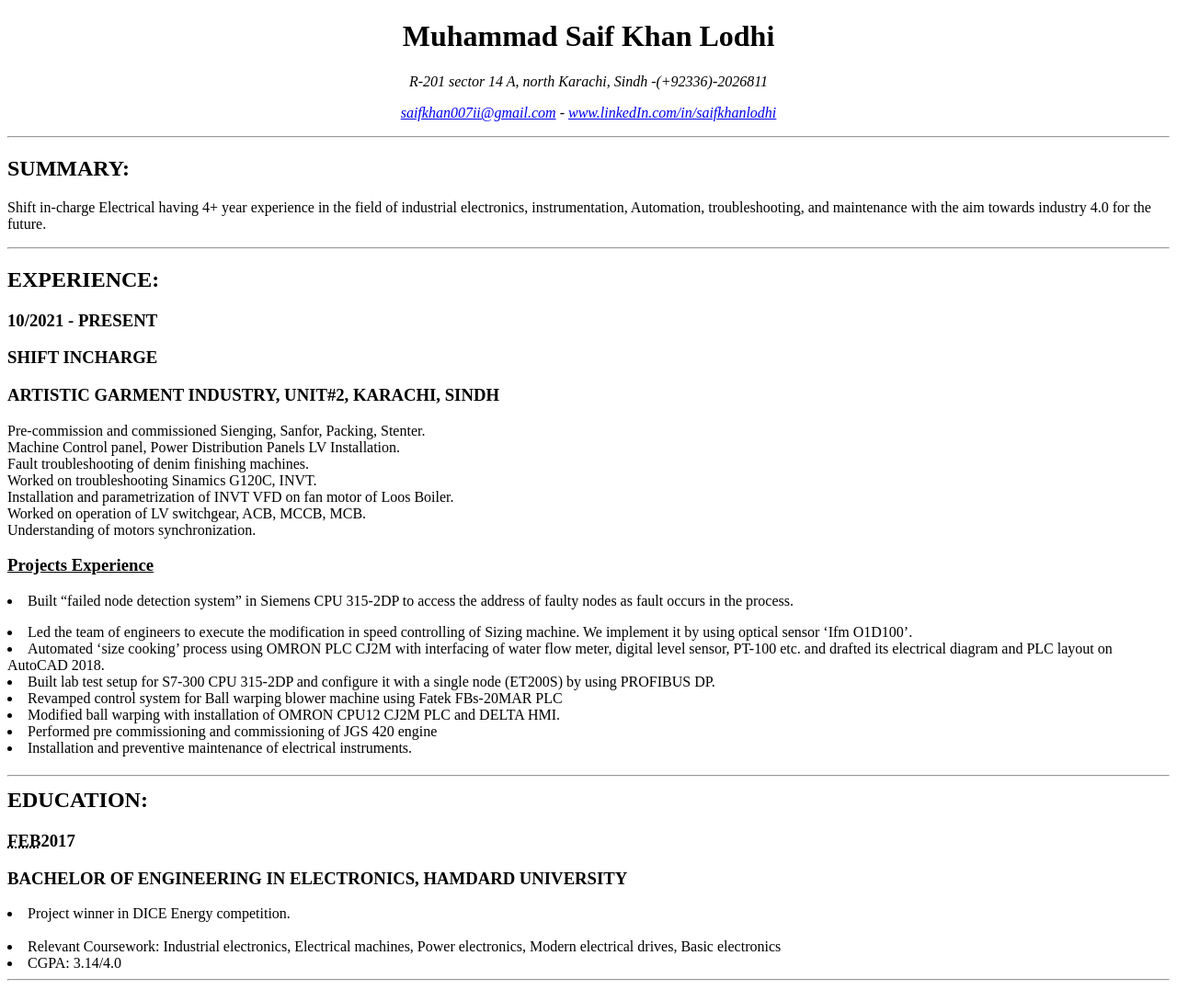
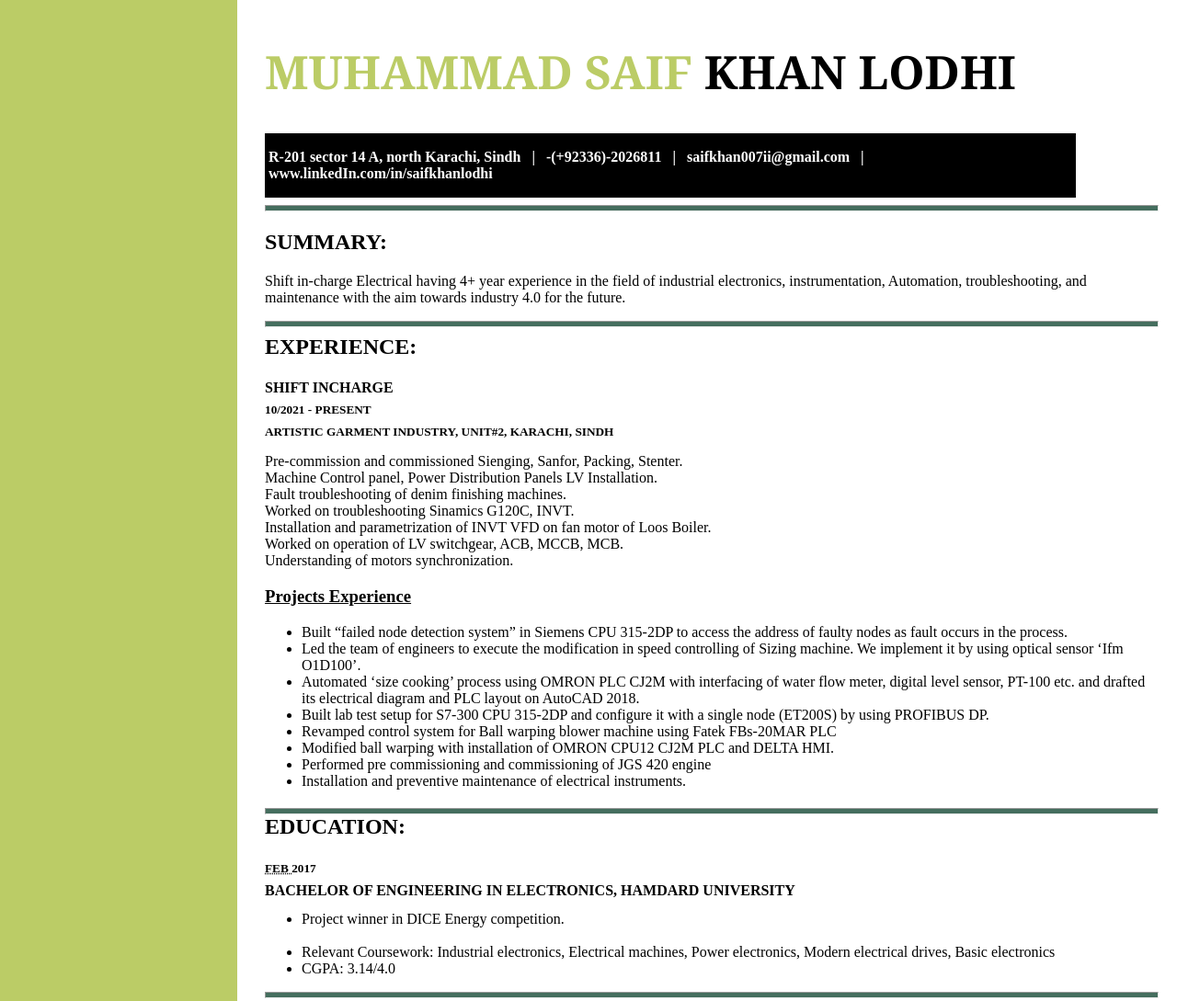
Before and after one commit to engrsaifkhan/My-resume, a plain HTML site: page index.html in a window 1280 px wide. Shown: the top 1089 px of the page at 92% size. Drawn offline with Linux system fonts and the light colour scheme.

Commit message:
css applied

```diff
--- a/index.html
+++ b/index.html
@@ -5,31 +5,34 @@
   <meta charset="utf-8">
   <meta name="viewport" content="width=device-width, initial-scale=1.0">
   <title>SaifKhanResume</title>
-  <style>
-  h1{
-    text-align: center;
-  }
-  #address{
-    text-align: center;
-    font-style: italic;
-  }
-  </style>
+<link rel="stylesheet" href="./style.css">
+
 </head>
 <body>
-  <h1><strong>Muhammad Saif Khan Lodhi</strong></h1>
-<address>
-  <p id="address">R-201 sector 14 A, north Karachi, Sindh -(+92336)-2026811</p>
-    <p id="address"><a href="mailto:saifkhan007ii@gmail.com">saifkhan007ii@gmail.com</a> - <a href="https://www.linkedin.com/in/saifkhanlodhi/">www.linkedIn.com/in/saifkhanlodhi</a></p>
+
+  <div class="content1">
+  <div class="content">
+<br><br>
+  <h1 class="JobPerson"><strong class="firstname">Muhammad Saif</strong class="lastname"> <strong>Khan Lodhi</strong></h1>
+<address class="addressing">
+  <p id="address">R-201 sector 14 A, north Karachi, Sindh &nbsp | &nbsp -(+92336)-2026811  &nbsp | &nbsp
+  <a class="link" href="mailto:saifkhan007ii@gmail.com">saifkhan007ii@gmail.com</a>  &nbsp | &nbsp  <a class="link" href="https://www.linkedin.com/in/saifkhanlodhi/">www.linkedIn.com/in/saifkhanlodhi</a></p>
 </address>
     <hr>
+
         <h2><strong>SUMMARY:</strong></h2>
         <p>Shift in-charge Electrical having 4+ year experience in the field of industrial electronics,
 instrumentation, Automation, troubleshooting, and maintenance with the aim towards industry 4.0
 for the future.<hr></p>
+<div class="experience">
+
+
 <h2><Strong>EXPERIENCE:</strong></h2>
-  <h3>10/2021 - PRESENT</h3>
-  <h3>SHIFT INCHARGE</h3>
-  <h3>ARTISTIC GARMENT INDUSTRY, UNIT#2, KARACHI, SINDH</h3>
+<br>
+<h4>SHIFT INCHARGE</h3>
+  <h5>10/2021 - PRESENT</h3>
+  <h5>ARTISTIC GARMENT INDUSTRY, UNIT#2, KARACHI, SINDH</h3>
+</div>
   <p>Pre-commission and commissioned Sienging, Sanfor, Packing, Stenter.<br>
 Machine Control panel, Power Distribution Panels LV Installation.<br>
 Fault troubleshooting of denim finishing machines.<br>
@@ -38,9 +41,11 @@ Installation and parametrization of INVT VFD on fan motor of Loos Boiler.<br>
 Worked on operation of LV switchgear, ACB, MCCB, MCB. <br>
 Understanding of motors synchronization.<br>
 <h3><u>Projects Experience</u></h3>
-<p><li>Built “failed node detection system” in Siemens CPU 315-2DP to access the address
+<p>
+<ul>
+  <li>Built “failed node detection system” in Siemens CPU 315-2DP to access the address
 of faulty nodes as fault occurs in the process.</li>
-<p><li>Led the team of engineers to execute the modification in speed controlling of Sizing
+<li>Led the team of engineers to execute the modification in speed controlling of Sizing
 machine. We implement it by using optical sensor ‘Ifm O1D100’.</li>
 <li> Automated ‘size cooking’ process using OMRON PLC CJ2M with interfacing of water
 flow meter, digital level sensor, PT-100 etc. and drafted its electrical diagram and PLC
@@ -53,16 +58,26 @@ PLC</li>
 <li>Modified ball warping with installation of OMRON CPU12 CJ2M PLC and DELTA HMI.</li>
 <li>Performed pre commissioning and commissioning of JGS 420 engine</li>
 <li>Installation and preventive maintenance of electrical instruments.</li>
+</ul>
 </p>
+<div class="education">
+
 <h2><hr><strong>EDUCATION:</strong></h2>
-<h3><abbr title="February">FEB</abbr>2017</h3>
-<h3>BACHELOR OF ENGINEERING IN ELECTRONICS, HAMDARD UNIVERSITY</h3>
-<p><li>Project winner in DICE Energy competition.</li><br>
+<br>
+<h5><abbr title="February">FEB </abbr>2017</h3>
+<h4>BACHELOR OF ENGINEERING IN ELECTRONICS, HAMDARD UNIVERSITY</h3>
+</div>
+<p>
+  <ul>
+    <li>Project winner in DICE Energy competition.</li><br>
 <li>Relevant Coursework: Industrial electronics, Electrical machines, Power electronics,
 Modern electrical drives, Basic electronics</li>
-<li>CGPA: 3.14/4.0</li><hr></p>
+<li>CGPA: 3.14/4.0</li>
+</ul>
+<hr></p>
 <h2><strong>TECHNOLOGY</strong></h2>
-<p><li>PLC − CPU 315-2DP, FBs-20MAR, CPU12-CJ2M</li>
+<p><ul>
+  <li>PLC − CPU 315-2DP, FBs-20MAR, CPU12-CJ2M</li>
   <li>Arduino</li>
   <li><acronym title="Variable Frequency Drive">VFD</acronym> – Danfoss, Lenze, Micro master, Delta
 </li>
@@ -77,9 +92,12 @@ load cell, Temperature controllers
 (Autonics) etc.
 
 </li>
+</ul>
 <hr></p>
 <h2><strong>ACTIVITIES & AWARDS:</strong></h2>
 <p>
+  <ul>
+
   <li>Certificate of participation in OSTHOFF Sienging</li>
   <li>Research and development on the technologies require for the optimization of process.
 Reducing downtimes, and continuous operation.</li>
@@ -88,9 +106,12 @@ Reducing downtimes, and continuous operation.</li>
   <li>PEC Registered Engineer, Registration# ELECTRO25442.
 </li>
   <li>Permanent Car/Bike driving license</li>
+  </ul>
 <hr></p>
 <h2><strong>SKILLS:</strong></h2>
 <p>
+  <ul>
+
   <li>PLC programming and troubleshooting
 </li>
   <li>Installation and preventive maintenance of electrical systems</li>
@@ -99,7 +120,10 @@ Reducing downtimes, and continuous operation.</li>
   <li>VFD parameter programming and troubleshooting
 </li>
   <li>CANBUS and PROFIBUS troubleshooting</li>
+</ul>
 </p>
-
+<br>
+</div>
+</div>
 </body>
 </html>
--- /dev/null
+++ b/style.css
@@ -0,0 +1,74 @@
+
+.JobPerson{
+  text-align: left;
+  text-transform: uppercase;
+  font-family: georgia;
+  font-size: 50px;
+}
+.firstname{
+  color:  hsl(70, 50%, 60%);
+}
+.lastname{
+  color: black;
+}
+.content{
+margin-left: 30px;
+  background-color: white;
+  margin-right: 20px;
+}
+.dot{
+  border-radius: 50%;
+  height: 25px;
+  width: 25px;
+  display: inline-block;
+  background-color: black;
+}
+.content1{
+  margin-top: -34px;
+margin-left: 250px;
+  margin-bottom: -30px;
+  margin-right: -8px;
+background-color: white;
+}
+.content2{
+
+  margin-right: 1116px;
+
+
+}
+hr{
+background-color: hsla(0,100%,100%,0.5);
+  height:5px;
+  background-color: rgba(23,74,54,0.8);
+}
+.summary{
+  width: 200px;
+}
+.addressing{
+  text-align: left;
+  font-style: normal;
+  color: white;
+  font-weight: bolder;
+  background-color: black;
+  padding: 1px 4px;
+  margin-right: 90px;
+
+}
+.link{
+  font-style: normal;
+  color: white;
+  font-weight: bold;
+  text-decoration: none;
+}
+body{
+  /* background-color: rgba(23,74,54,0.8); */
+  background-color: hsl(70, 50%, 60%);
+}
+.experience{
+  line-height: 2px;
+font-weight: bold;
+}
+.education{
+  line-height: 2px;
+font-weight: bold;
+}
```
